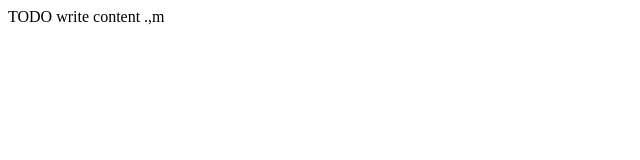
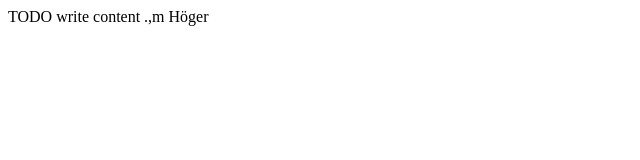
Before and after one commit to farbrorn/test, a plain HTML site: page public_html/index.html in a window 1280 px wide. Shown: the full height of the page, 0-640 px from the left. Drawn offline with Linux system fonts and the light colour scheme.

Commit message:
Högerbranch

```diff
--- a/public_html/index.html
+++ b/public_html/index.html
@@ -11,6 +11,6 @@ and open the template in the editor.
         <meta name="viewport" content="width=device-width, initial-scale=1.0">
     </head>
     <body>
-        <div>TODO write content .,m</div>
+        <div>TODO write content .,m Höger</div>
     </body>
 </html>
```
